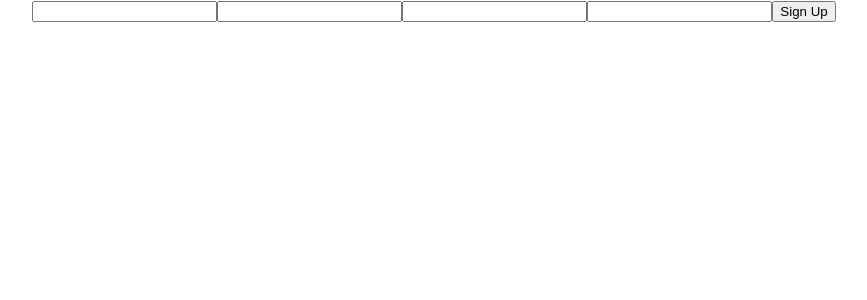
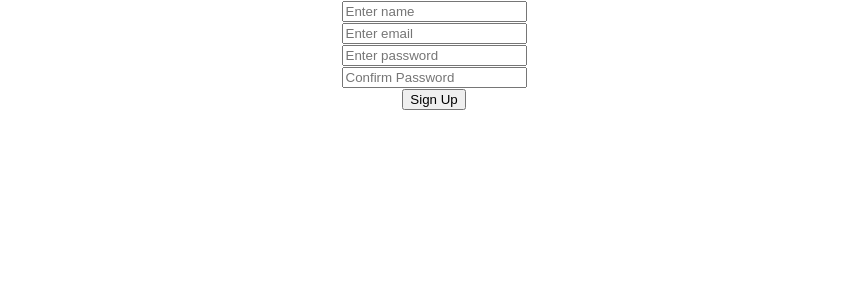
Before and after one commit to MHUS25/acebook-MAICers-fe, a React (Create React App) app: page / in a window 1280 px wide. Shown: the top 300 px of the page, without its empty margins (206-1073 px from the left). Built offline with nearby package versions, Linux system fonts and the light colour scheme.

Commit message:
added line breaks

```diff
--- a/src/SignUpBody.js
+++ b/src/SignUpBody.js
@@ -21,10 +21,10 @@ class SignUpBody extends Component {
     let formFields = {}
     return(
       <form>
-        <input id="name" ref={input => formFields.name = input} type="text"/>
-        <input id="email" ref={input => formFields.email = input} type="email"/>
-        <input id="password" ref={input => formFields.password = input} type="password"/>
-        <input id="passwordconfirmation" type="password"/>
+        <input placeholder="Enter name" id="name" ref={input => formFields.name = input} type="text"/><br/>
+        <input placeholder="Enter email" id="email" ref={input => formFields.email = input} type="email"/><br/>
+        <input placeholder="Enter password" id="password" ref={input => formFields.password = input} type="password"/><br/>
+        <input placeholder="Confirm Password" id="passwordconfirmation" type="password"/><br/>
         <button onClick={ (e) => {
           this.handleFormSumbit(formFields.name.value, formFields.email.value, formFields.password.value)
         }}>Sign Up</button>
```
